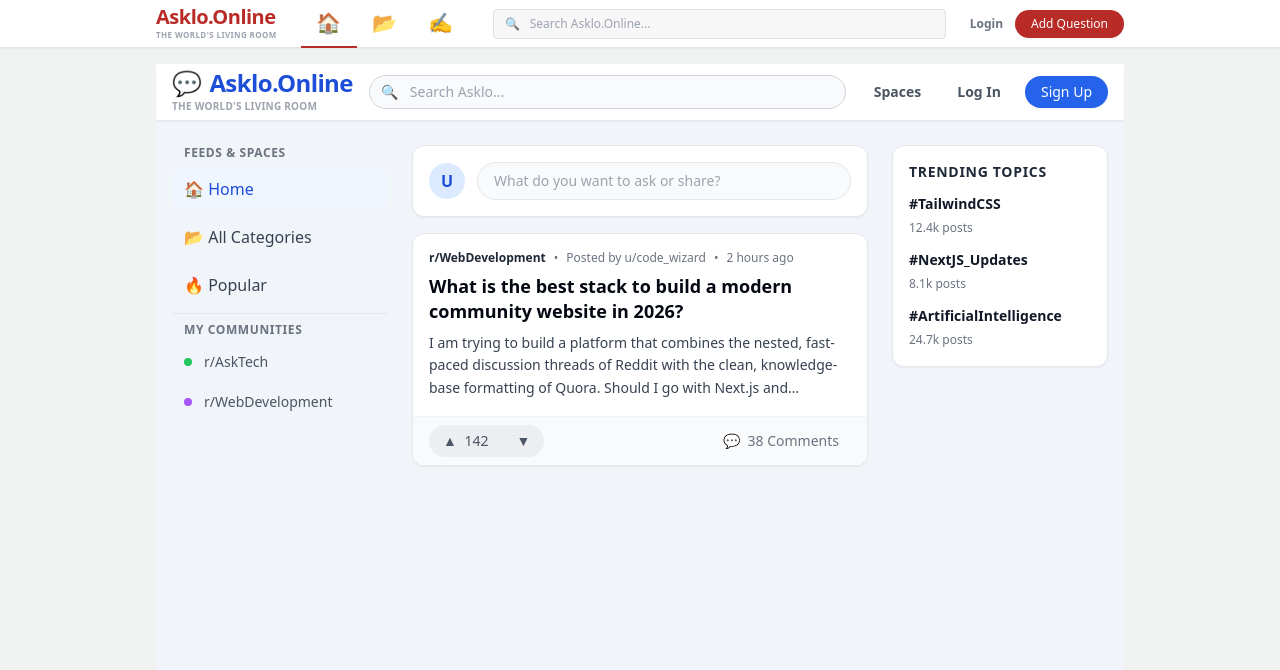
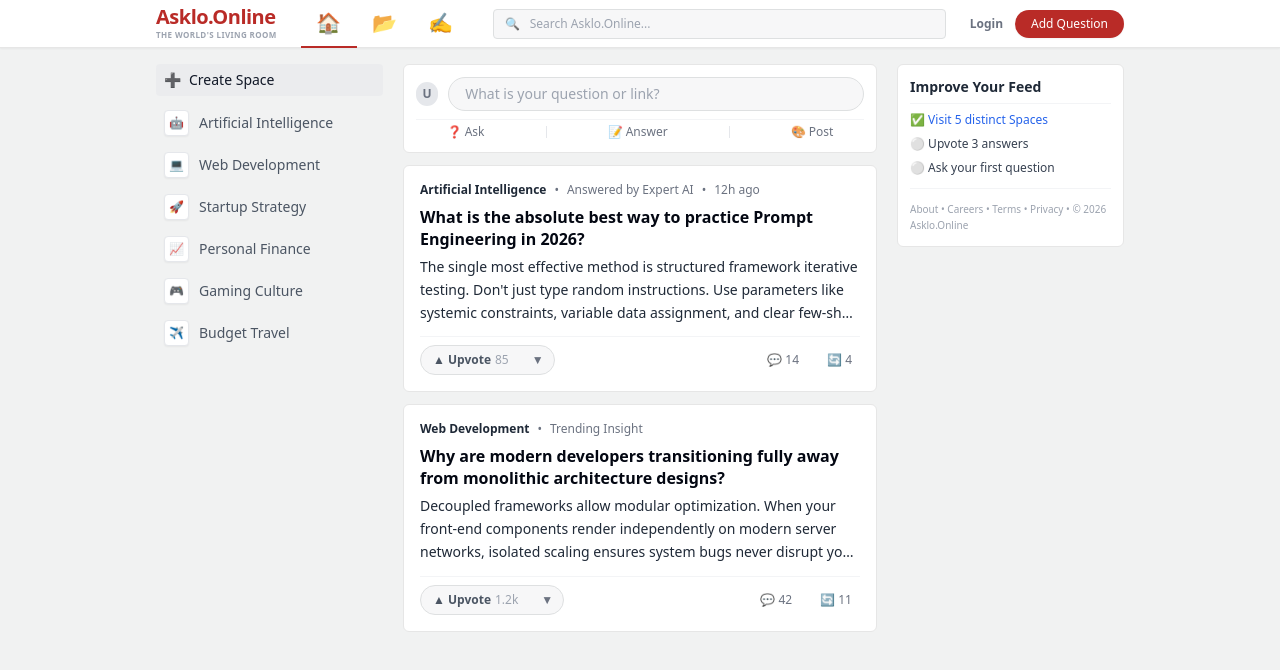
Before and after one commit to askloonline-maker/portfolio-website, a Next.js app: page / in a window 1280 px wide. Shown: the top 670 px of the page. Built offline with nearby package versions, Linux system fonts and the light colour scheme.

Commit message:
Rename Home component to HomeFeed and update layout

```diff
--- a/app/page.tsx
+++ b/app/page.tsx
@@ -1,149 +1,144 @@
 import React from 'react';
 
-export default function Home() {
+export default function HomeFeed() {
+  const customSpaces = [
+    { emoji: "🤖", name: "Artificial Intelligence" },
+    { emoji: "💻", name: "Web Development" },
+    { emoji: "🚀", name: "Startup Strategy" },
+    { emoji: "📈", name: "Personal Finance" },
+    { emoji: "🎮", name: "Gaming Culture" },
+    { emoji: "✈️", name: "Budget Travel" }
+  ];
+
   return (
-    <div className="min-h-screen bg-slate-100 font-sans text-gray-900">
-      {/* GLOBAL HEADER NAV */}
-      <nav className="bg-white border-b border-gray-200 sticky top-0 z-50 shadow-sm">
-        <div className="max-w-6xl mx-auto px-4 h-14 flex items-center justify-between gap-4">
+    <div className="grid grid-cols-1 md:grid-cols-4 gap-5 items-start">
 
-          {/* Logo & Slogan */}
-          <div className="flex flex-col justify-center cursor-pointer">
-            <div className="flex items-center gap-2 font-bold text-2xl text-blue-700 tracking-tight leading-none">
-              <span>💬</span>
-              <span>Asklo.Online</span>
+      {/* LEFT SIDEBAR: CREATOR / TOPIC SPACES */}
+      <aside className="hidden md:block col-span-1 space-y-1 text-sm">
+        <a href="/categories" className="flex items-center gap-2 px-2 py-1.5 rounded bg-gray-200/50 text-gray-900 font-medium transition mb-2">
+          <span>➕</span> Create Space
+        </a>
+        {customSpaces.map((space, index) => (
+          <a
+            key={index}
+            href="/categories"
+            className="flex items-center gap-2.5 px-2 py-1.5 rounded text-gray-600 hover:bg-white hover:text-gray-900 transition font-normal"
+          >
+            <span className="p-1 bg-white border border-gray-200 rounded text-xs shadow-sm shrink-0">{space.emoji}</span>
+            <span className="truncate">{space.name}</span>
+          </a>
+        ))}
+      </aside>
+
+      {/* CENTRAL COLUMN: CLEAN KNOWLEDGE DISCUSSION FEED */}
+      <main className="col-span-1 md:col-span-2 space-y-3">
+
+        {/* Quick Question Entry Field Box */}
+        <div className="bg-white border border-[#e6e6e6] rounded-md p-3 shadow-xs">
+          <div className="flex gap-2.5 items-center mb-2">
+            <div className="w-6 h-6 rounded-full bg-gray-200 flex items-center justify-center text-xs font-bold text-gray-500">U</div>
+            <a href="/ask" className="w-full text-left text-sm text-gray-400 bg-[#f7f7f8] border border-[#dee0e1] rounded-full py-1.5 px-4 hover:bg-gray-100/80 transition cursor-pointer">
+              What is your question or link?
+            </a>
           </div>
-            <span className="text-[10px] font-semibold text-gray-400 mt-1 tracking-wide uppercase">
-              The World&apos;s Living Room
-            </span>
+          <div className="flex items-center justify-around text-xs text-gray-500 pt-1 font-medium border-t border-gray-100">
+            <a href="/ask" className="hover:text-gray-900 flex items-center gap-1.5 transition">❓ Ask</a>
+            <div className="w-px h-3 bg-gray-200"></div>
+            <a href="/ask" className="hover:text-gray-900 flex items-center gap-1.5 transition">📝 Answer</a>
+            <div className="w-px h-3 bg-gray-200"></div>
+            <a href="/ask" className="hover:text-gray-900 flex items-center gap-1.5 transition">🎨 Post</a>
+          </div>
         </div>
 
-          {/* Search Input Bar */}
-          <div className="flex-1 max-w-2xl relative">
-            <span className="absolute left-3 top-1/2 -translate-y-1/2 text-gray-400 text-sm">🔍</span>
-            <input
-              type="text"
-              placeholder="Search Asklo..."
-              className="w-full pl-10 pr-4 py-1.5 bg-gray-50 border border-gray-300 rounded-full focus:outline-none focus:border-blue-600 focus:bg-white transition-colors text-sm"
-            />
+        {/* FEED DISCUSSION BLOCK 1 */}
+        <article className="bg-white border border-[#e6e6e6] rounded-md shadow-xs p-4">
+          <div className="flex items-center gap-2 text-xs text-gray-500 mb-2">
+            <span className="font-bold text-gray-800 hover:underline cursor-pointer">Artificial Intelligence</span>
+            <span>•</span>
+            <span>Answered by Expert AI</span>
+            <span>•</span>
+            <span>12h ago</span>
           </div>
 
-          {/* Premium Right Side CTA Navigation Buttons */}
-          <div className="flex items-center gap-3">
-            <a
-              href="/categories"
-              className="text-sm font-semibold text-gray-600 hover:text-blue-600 px-3 py-1.5 rounded-full hover:bg-gray-50 transition"
-            >
-              Spaces
-            </a>
-            <a
-              href="/login"
-              className="text-sm font-semibold text-gray-600 hover:text-blue-600 px-3 py-1.5 rounded-full hover:bg-gray-50 transition"
-            >
-              Log In
-            </a>
-            <a
-              href="/signup"
-              className="bg-blue-600 hover:bg-blue-700 text-white font-medium px-4 py-1.5 rounded-full text-sm transition-all shadow-sm"
-            >
-              Sign Up
-            </a>
-          </div>
-        </div>
-      </nav>
+          <h2 className="text-base font-bold text-gray-950 hover:text-blue-600 cursor-pointer transition-colors mb-1.5 leading-snug">
+            What is the absolute best way to practice Prompt Engineering in 2026?
+          </h2>
 
-      {/* THREE-COLUMN BODY FEED */}
-      <div className="max-w-6xl mx-auto px-4 py-6 grid grid-cols-1 md:grid-cols-4 gap-6">
+          <p className="text-gray-800 text-sm leading-relaxed line-clamp-3 mb-3">
+            The single most effective method is structured framework iterative testing. Don&apos;t just type random instructions. Use parameters like systemic constraints, variable data assignment, and clear few-shot examples inside your input environments to achieve consistent deterministic models.
+          </p>
 
-        {/* LEFT COLUMN: NAVIGATION MENU */}
-        <aside className="hidden md:block col-span-1 space-y-2 sticky top-20 h-fit">
-          <p className="text-xs font-semibold text-gray-500 uppercase tracking-wider px-3 mb-2">Feeds & Spaces</p>
-          <a href="#" className="flex items-center gap-3 px-3 py-2 rounded-lg bg-blue-50 text-blue-700 font-medium transition">
-            🏠 Home
-          </a>
-          <a href="/categories" className="flex items-center gap-3 px-3 py-2 rounded-lg text-gray-700 hover:bg-gray-50 hover:text-blue-600 transition">
-            📂 All Categories
-          </a>
-          <a href="#" className="flex items-center gap-3 px-3 py-2 rounded-lg text-gray-700 hover:bg-gray-50 hover:text-blue-600 transition">
-            🔥 Popular
-          </a>
-          <hr className="my-3 border-gray-200" />
-          <p className="text-xs font-semibold text-gray-500 uppercase tracking-wider px-3 mb-2">My Communities</p>
-          <a href="#" className="flex items-center gap-3 px-3 py-1.5 rounded-lg text-gray-600 hover:bg-gray-50 transition text-sm">
-            <span className="w-2 h-2 rounded-full bg-green-500"></span> r/AskTech
-          </a>
-          <a href="#" className="flex items-center gap-3 px-3 py-1.5 rounded-lg text-gray-600 hover:bg-gray-50 transition text-sm">
-            <span className="w-2 h-2 rounded-full bg-purple-500"></span> r/WebDevelopment
-          </a>
-        </aside>
-
-        {/* CENTER COLUMN: LIVE POSTS MAIN DISCUSSION FEED */}
-        <main className="col-span-1 md:col-span-2 space-y-4">
-
-          {/* Quick Create Prompt Field Trigger */}
-          <div className="bg-white border border-gray-200 rounded-xl p-4 shadow-sm flex gap-3 items-center">
-            <div className="w-9 h-9 rounded-full bg-blue-100 flex items-center justify-center font-bold text-blue-700 shrink-0">U</div>
-            <a href="/ask" className="w-full bg-gray-50 border border-gray-200 rounded-full py-2 px-4 text-sm text-gray-400 hover:bg-gray-100 transition cursor-pointer">
-              What do you want to ask or share?
-            </a>
-          </div>
-
-          {/* Sample Forum Thread Block card 1 */}
-          <article className="bg-white border border-gray-200 rounded-xl shadow-sm overflow-hidden">
-            <div className="p-4">
-              <div className="flex items-center gap-2 text-xs text-gray-500 mb-2">
-                <span className="font-semibold text-gray-800 hover:underline cursor-pointer">r/WebDevelopment</span>
-                <span>•</span>
-                <span>Posted by u/code_wizard</span>
-                <span>•</span>
-                <span>2 hours ago</span>
-              </div>
-              <h2 className="text-lg font-semibold text-gray-950 leading-snug hover:text-blue-600 cursor-pointer transition-colors mb-2">
-                What is the best stack to build a modern community website in 2026?
-              </h2>
-              <p className="text-gray-700 text-sm leading-relaxed line-clamp-3">
-                I am trying to build a platform that combines the nested, fast-paced discussion threads of Reddit with the clean, knowledge-base formatting of Quora. Should I go with Next.js and Tailwind?
-              </p>
-            </div>
-
-            <div className="bg-gray-50 px-4 py-2 flex items-center justify-between border-t border-gray-100 text-sm">
-              <div className="flex items-center gap-1 bg-gray-200/60 rounded-full p-0.5">
-                <button className="px-3 py-1 rounded-full text-gray-600 hover:bg-blue-100 hover:text-blue-600 transition">
-                  ▲ <span className="font-medium ml-1">142</span>
+          {/* Premium Engagement Metrics Control Footer */}
+          <div className="flex items-center justify-between border-t border-gray-100 pt-2 mt-2 text-xs">
+            <div className="flex items-center bg-[#f7f7f8] border border-[#dee0e1] rounded-full overflow-hidden shrink-0">
+              <button className="px-3 py-1.5 font-semibold text-gray-600 hover:bg-blue-50 hover:text-blue-600 transition flex items-center gap-1">
+                ▲ Upvote <span className="text-gray-400 font-normal">85</span>
               </button>
-                <button className="px-3 py-1 rounded-full text-gray-600 hover:bg-red-100 hover:text-red-600 transition">
+              <div className="w-px h-full bg-gray-200"></div>
+              <button className="px-2.5 py-1.5 text-gray-500 hover:bg-red-50 hover:text-red-500 transition">
                 ▼
               </button>
             </div>
-              <button className="flex items-center gap-2 text-gray-500 hover:bg-gray-200/60 px-3 py-1.5 rounded-full transition">
-                💬 <span className="font-medium">38 Comments</span>
+
+            <div className="flex items-center gap-3 text-gray-500 font-medium">
+              <button className="hover:bg-gray-100 px-2 py-1 rounded transition">💬 14</button>
+              <button className="hover:bg-gray-100 px-2 py-1 rounded transition">🔄 4</button>
+            </div>
+          </div>
+        </article>
+
+        {/* FEED DISCUSSION BLOCK 2 */}
+        <article className="bg-white border border-[#e6e6e6] rounded-md shadow-xs p-4">
+          <div className="flex items-center gap-2 text-xs text-gray-500 mb-2">
+            <span className="font-bold text-gray-800 hover:underline cursor-pointer">Web Development</span>
+            <span>•</span>
+            <span>Trending Insight</span>
+          </div>
+
+          <h2 className="text-base font-bold text-gray-950 hover:text-blue-600 cursor-pointer transition-colors mb-1.5 leading-snug">
+            Why are modern developers transitioning fully away from monolithic architecture designs?
+          </h2>
+
+          <p className="text-gray-800 text-sm leading-relaxed line-clamp-3 mb-3">
+            Decoupled frameworks allow modular optimization. When your front-end components render independently on modern server networks, isolated scaling ensures system bugs never disrupt your global client workflows.
+          </p>
+
+          <div className="flex items-center justify-between border-t border-gray-100 pt-2 mt-2 text-xs">
+            <div className="flex items-center bg-[#f7f7f8] border border-[#dee0e1] rounded-full overflow-hidden shrink-0">
+              <button className="px-3 py-1.5 font-semibold text-gray-600 hover:bg-blue-50 hover:text-blue-600 transition flex items-center gap-1">
+                ▲ Upvote <span className="text-gray-400 font-normal">1.2k</span>
+              </button>
+              <div className="w-px h-full bg-gray-200"></div>
+              <button className="px-2.5 py-1.5 text-gray-500 hover:bg-red-50 hover:text-red-500 transition">
+                ▼
               </button>
             </div>
+
+            <div className="flex items-center gap-3 text-gray-500 font-medium">
+              <button className="hover:bg-gray-100 px-2 py-1 rounded transition">💬 42</button>
+              <button className="hover:bg-gray-100 px-2 py-1 rounded transition">🔄 11</button>
+            </div>
+          </div>
         </article>
+
       </main>
 
-        {/* RIGHT COLUMN: SIDEBAR METRICS / TOPICS */}
-        <aside className="hidden md:block col-span-1 space-y-4 sticky top-20 h-fit">
-          <div className="bg-white border border-gray-200 rounded-xl p-4 shadow-sm">
-            <h3 className="font-bold text-sm text-gray-800 mb-3 uppercase tracking-wider">Trending Topics</h3>
-            <div className="space-y-3">
+      {/* RIGHT SIDEBAR: COMMUNITY CONTEXT INFOCARD */}
+      <aside className="hidden md:block col-span-1 bg-white border border-[#e6e6e6] rounded-md p-3 shadow-xs sticky top-16 text-xs text-gray-500 space-y-3">
         <div>
-                <a href="/categories" className="text-sm font-semibold text-gray-900 hover:text-blue-600 transition block">#TailwindCSS</a>
-                <span className="text-xs text-gray-500">12.4k posts</span>
+          <h3 className="font-bold text-gray-800 text-sm mb-2 border-b border-gray-100 pb-1.5">Improve Your Feed</h3>
+          <ul className="space-y-2">
+            <li className="flex items-center gap-2 cursor-pointer text-blue-600 hover:underline">✅ Visit 5 distinct Spaces</li>
+            <li className="flex items-center gap-2 cursor-pointer text-gray-700 hover:text-blue-600 transition">⚪ Upvote 3 answers</li>
+            <li className="flex items-center gap-2 cursor-pointer text-gray-700 hover:text-blue-600 transition">⚪ Ask your first question</li>
+          </ul>
         </div>
-              <div>
-                <a href="/categories" className="text-sm font-semibold text-gray-900 hover:text-blue-600 transition block">#NextJS_Updates</a>
-                <span className="text-xs text-gray-500">8.1k posts</span>
-              </div>
-              <div>
-                <a href="/categories" className="text-sm font-semibold text-gray-900 hover:text-blue-600 transition block">#ArtificialIntelligence</a>
-                <span className="text-xs text-gray-500">24.7k posts</span>
-              </div>
-            </div>
-          </div>
+        <hr className="border-gray-100" />
+        <footer className="text-[10px] leading-relaxed text-gray-400">
+          About • Careers • Terms • Privacy • © 2026 Asklo.Online
+        </footer>
       </aside>
 
     </div>
-    </div>
   );
 }
```
Lines whose indentation alone changed are shown as unchanged.
